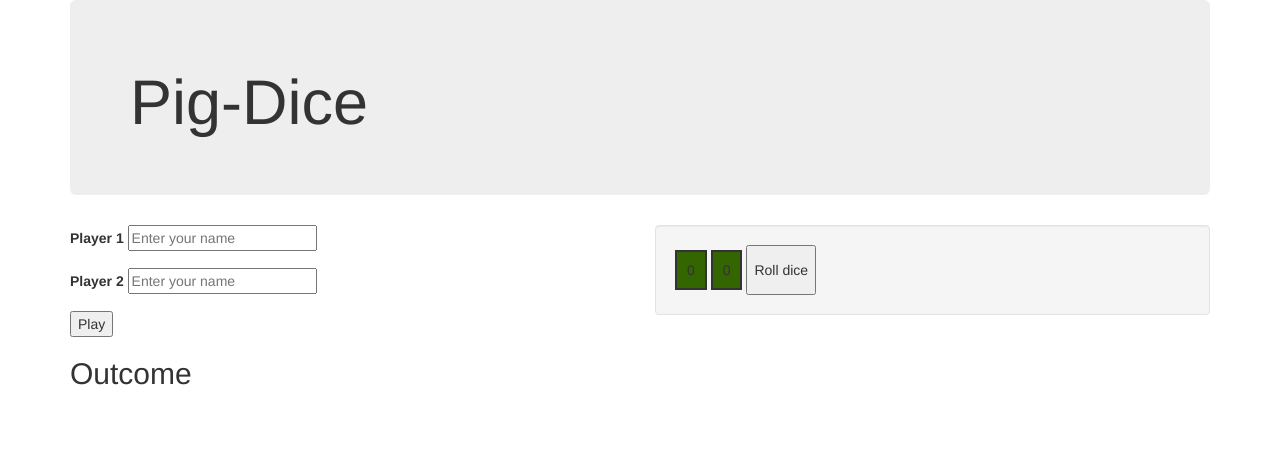
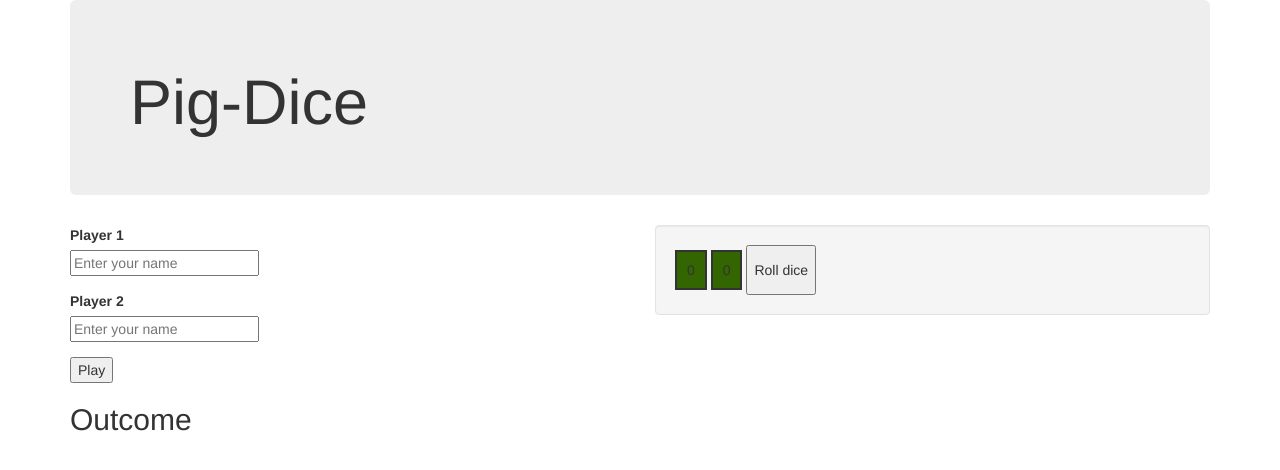
Before and after one commit to praxyfarhana/pigdice, a plain HTML site: page index.html in a window 1280 px wide. Drawn offline with Linux system fonts and the light colour scheme.

Commit message:
added line break

```diff
--- a/index.html
+++ b/index.html
@@ -18,11 +18,11 @@
           <div class="dice">
             <form id="game">
           <div class="form-group">
-            <label for="pla1">Player 1</label>
+            <label for="pla1">Player 1</label><br/>
             <input type="text" id="pla1" placeholder="Enter your name">
           </div>
           <div class="form-group">
-            <label for="pla2">Player 2</label>
+            <label for="pla2">Player 2</label><br/>
             <input type="text" id="pla2" placeholder="Enter your name">
           </div>
           <button type="submit" id="btn">Play</button>
```
